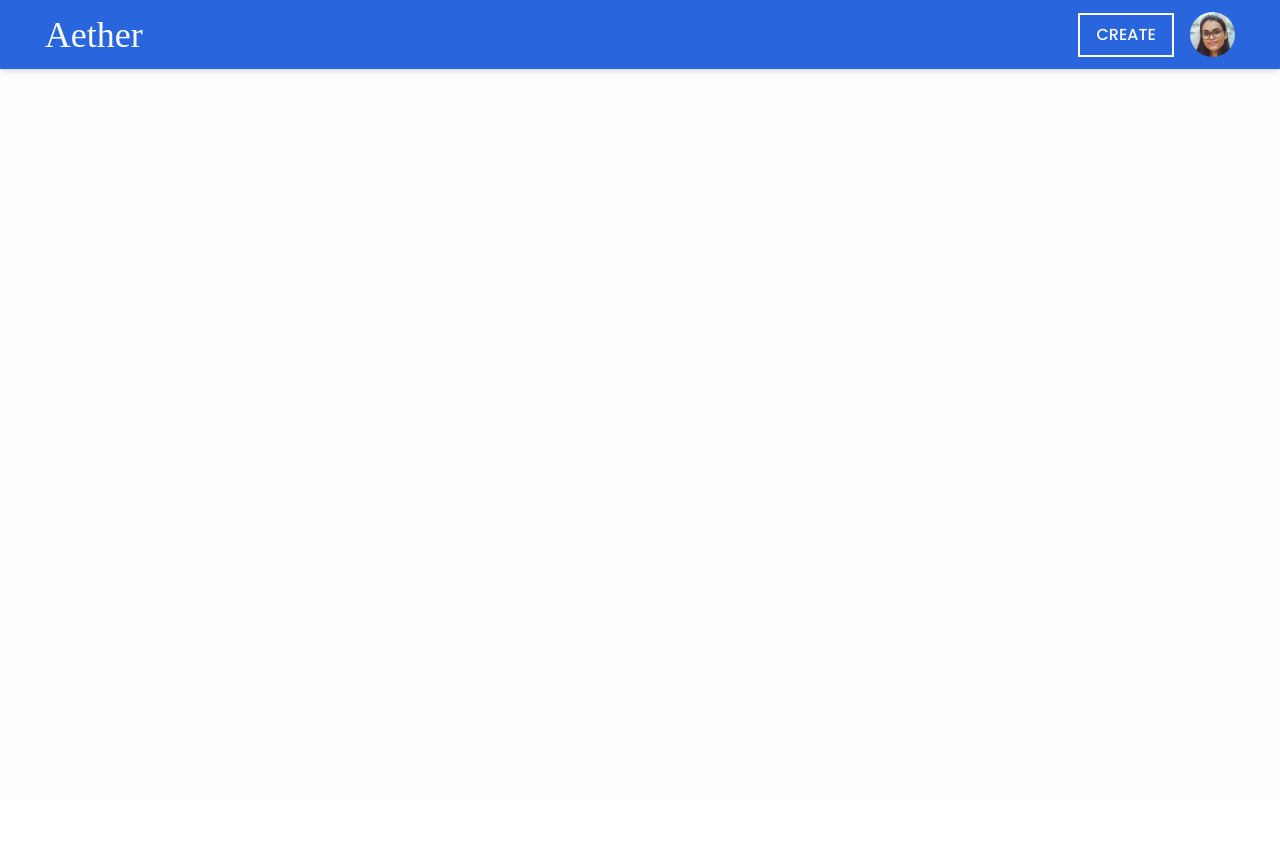
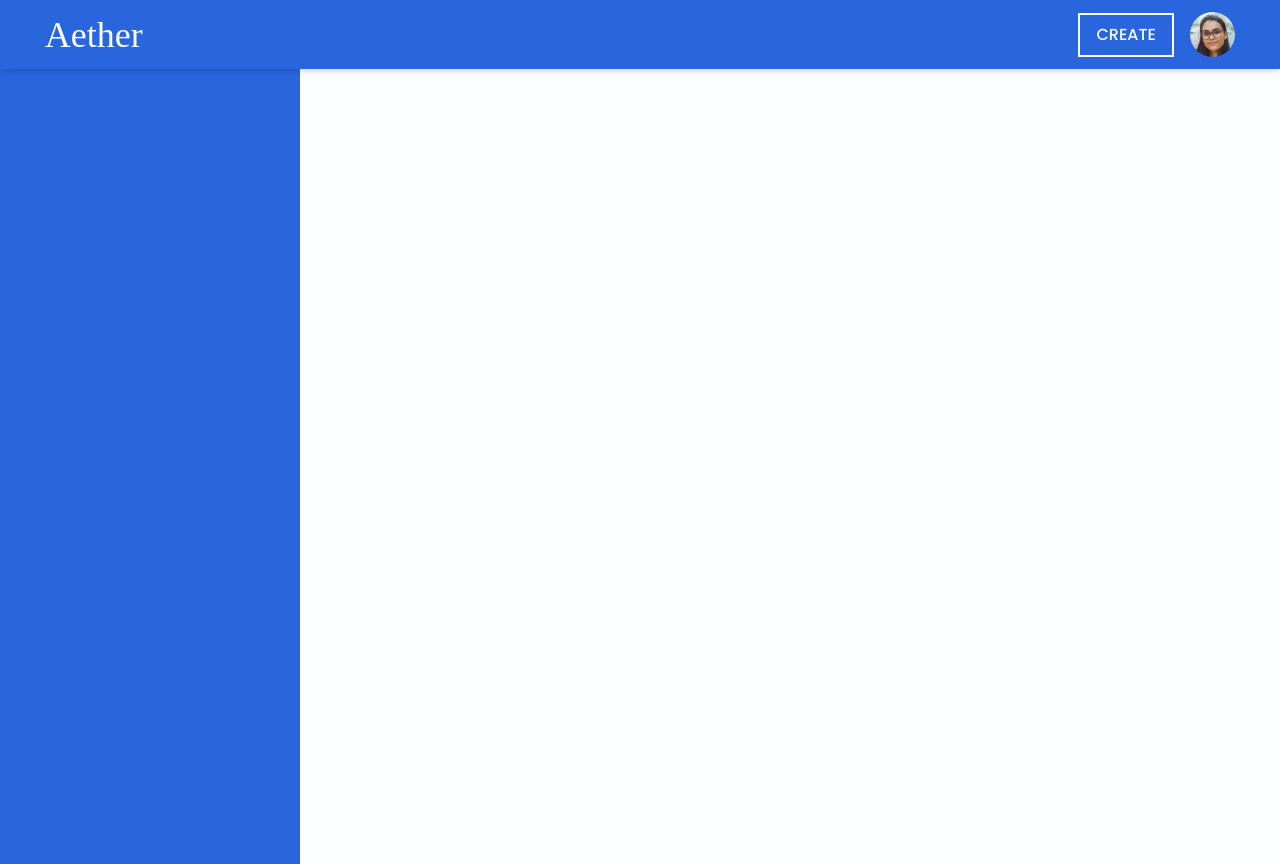
Before and after one commit to Nimira43/Aether, a React (Vite) app in the folder frontend/: page / in a window 1280 px wide. Before the commit the page ends 800 px from the top, so only its background shows below. Built offline with nearby package versions, Linux system fonts and the light colour scheme; a web font is replaced by a local one.

Commit message:
Sidebar - 1

```diff
--- a/frontend/src/pages/Layout.jsx
+++ b/frontend/src/pages/Layout.jsx
@@ -62,6 +62,9 @@ const Layout = () => {
           </div>
         </div>
       </div>
+      <div className='w-full flex mt-16'>
+        <div className='sidebar w-[300px] p-5 h-[calc(100ch-70px)] fixed bg-main'></div>
+      </div>
     </div>
   )
 }
```
